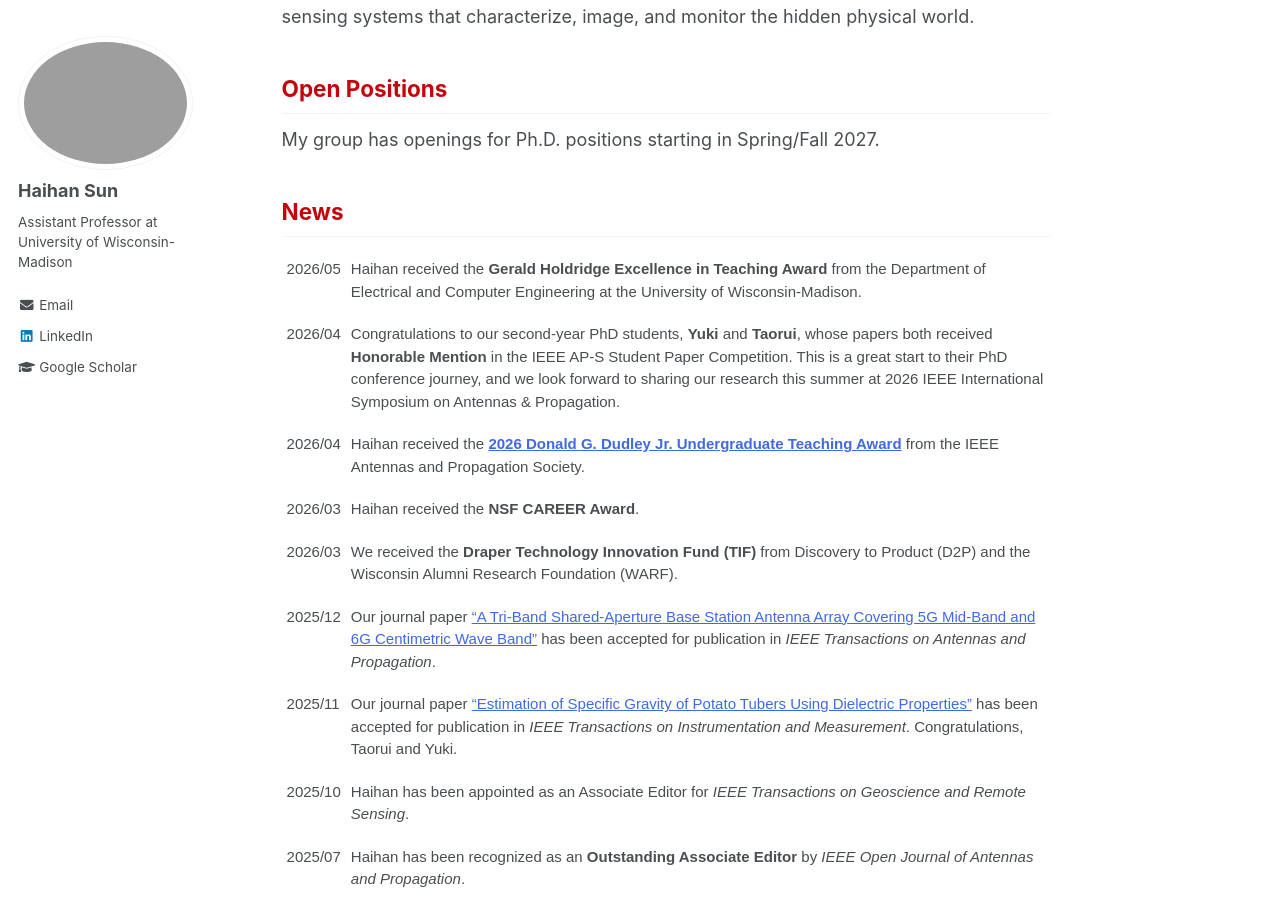
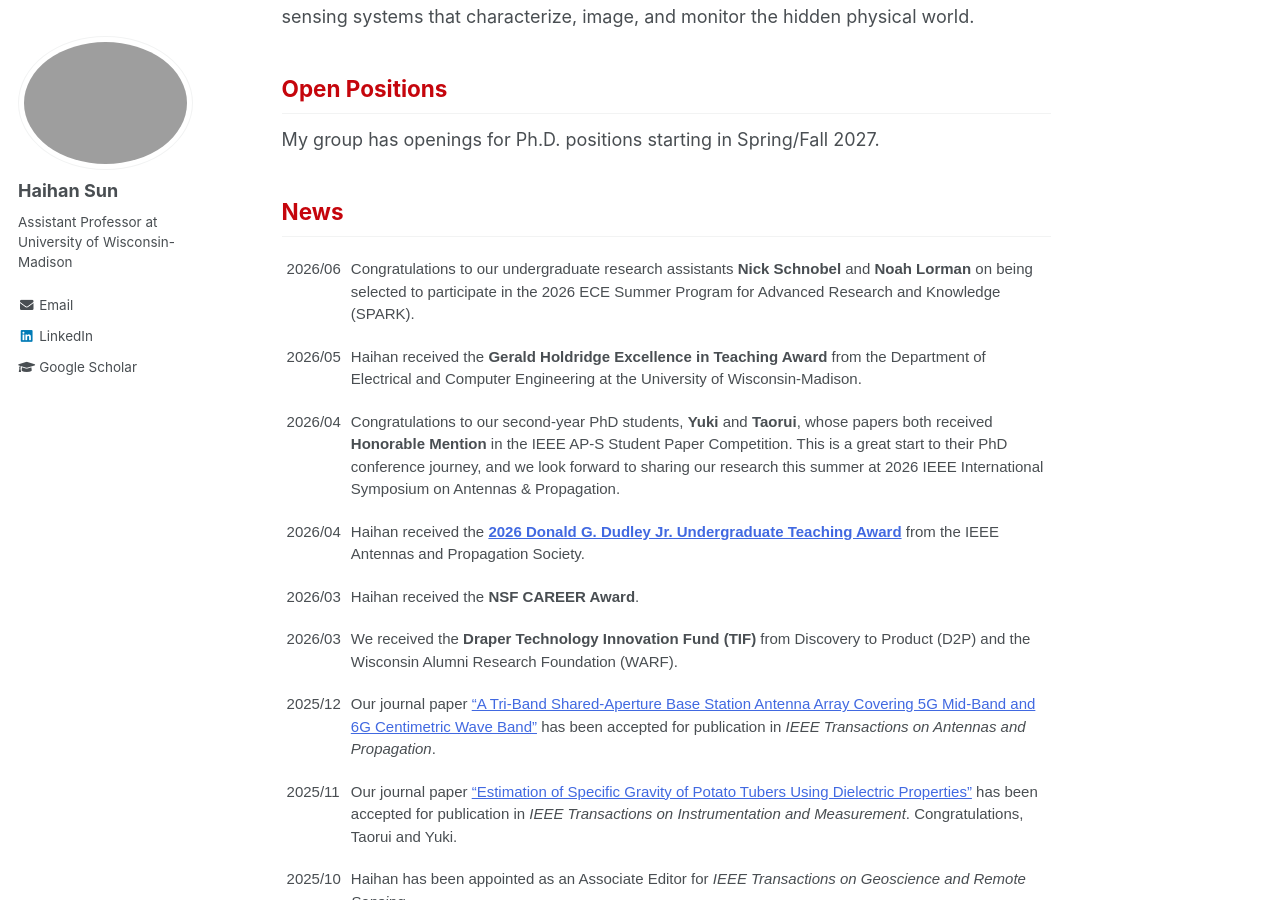
Before and after one commit to Haihan-Sun/Haihan-Sun.github.io, a Jekyll site: the page built from _pages/about.md, in a window 1280 px wide and 900 px high, scrolled down 319 px. Built offline with Jekyll 4.4.1, drawn with Linux system fonts in a browser that asks for light colours.

Commit message:
Update about.md

```diff
--- a/_pages/about.md
+++ b/_pages/about.md
@@ -28,6 +28,12 @@ My group has openings for Ph.D. positions starting in Spring/Fall 2027.
 ------
 <table class="tg">
 <tbody>
+
+<tr>
+    <td class="tg-ko0z">2026/06</td>
+    <td class="tg-ko0z"> Congratulations to our undergraduate research assistants <b>Nick Schnobel</b> and <b>Noah Lorman</b> on being selected to participate in the 2026 ECE Summer Program for Advanced Research and Knowledge (SPARK). </td>
+</tr>
+
 <tr>
     <td class="tg-ko0z">2026/05</td>
     <td class="tg-ko0z"> Haihan received the <b>Gerald Holdridge Excellence in Teaching Award</b> from the Department of Electrical and Computer Engineering at the University of Wisconsin-Madison. </td>
```
